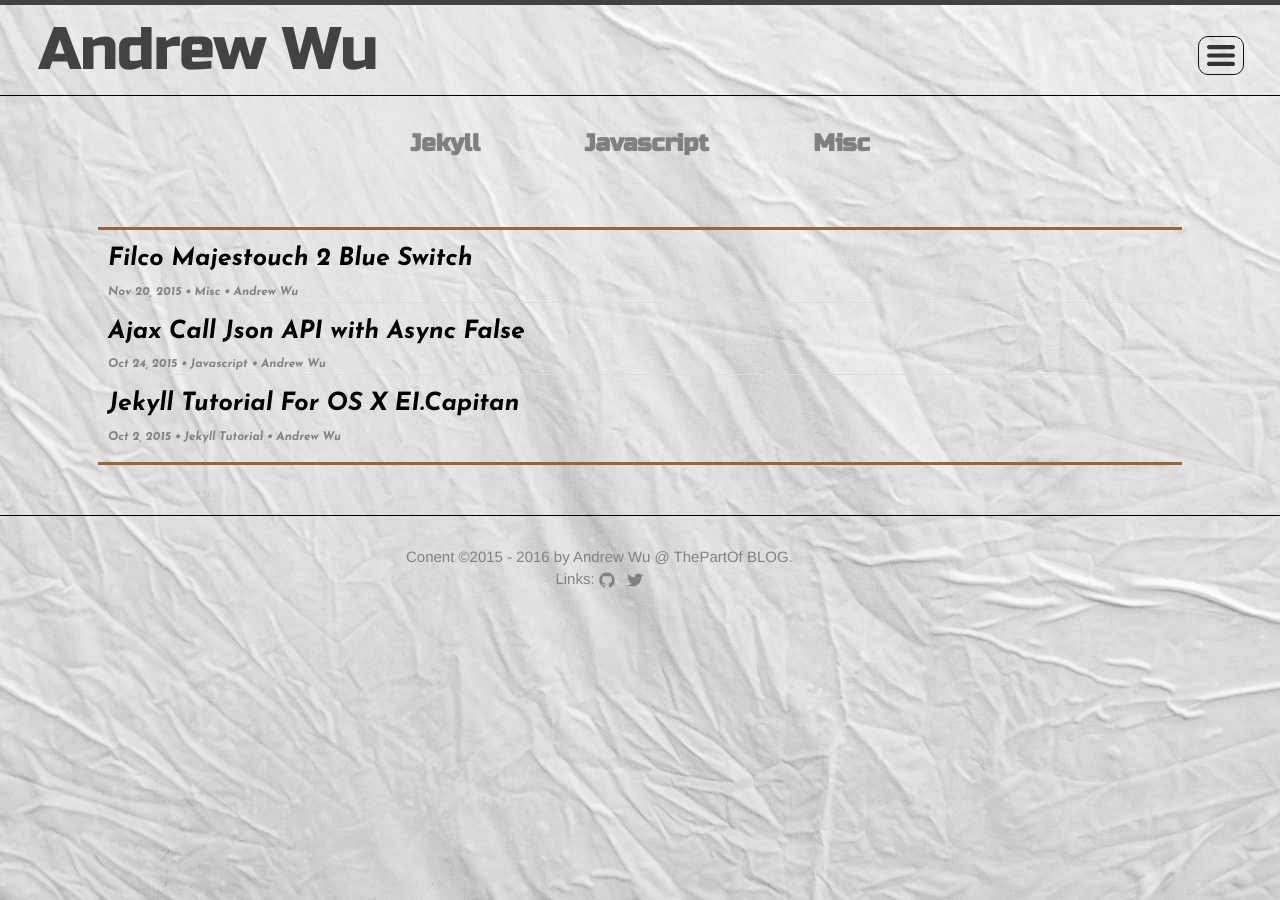
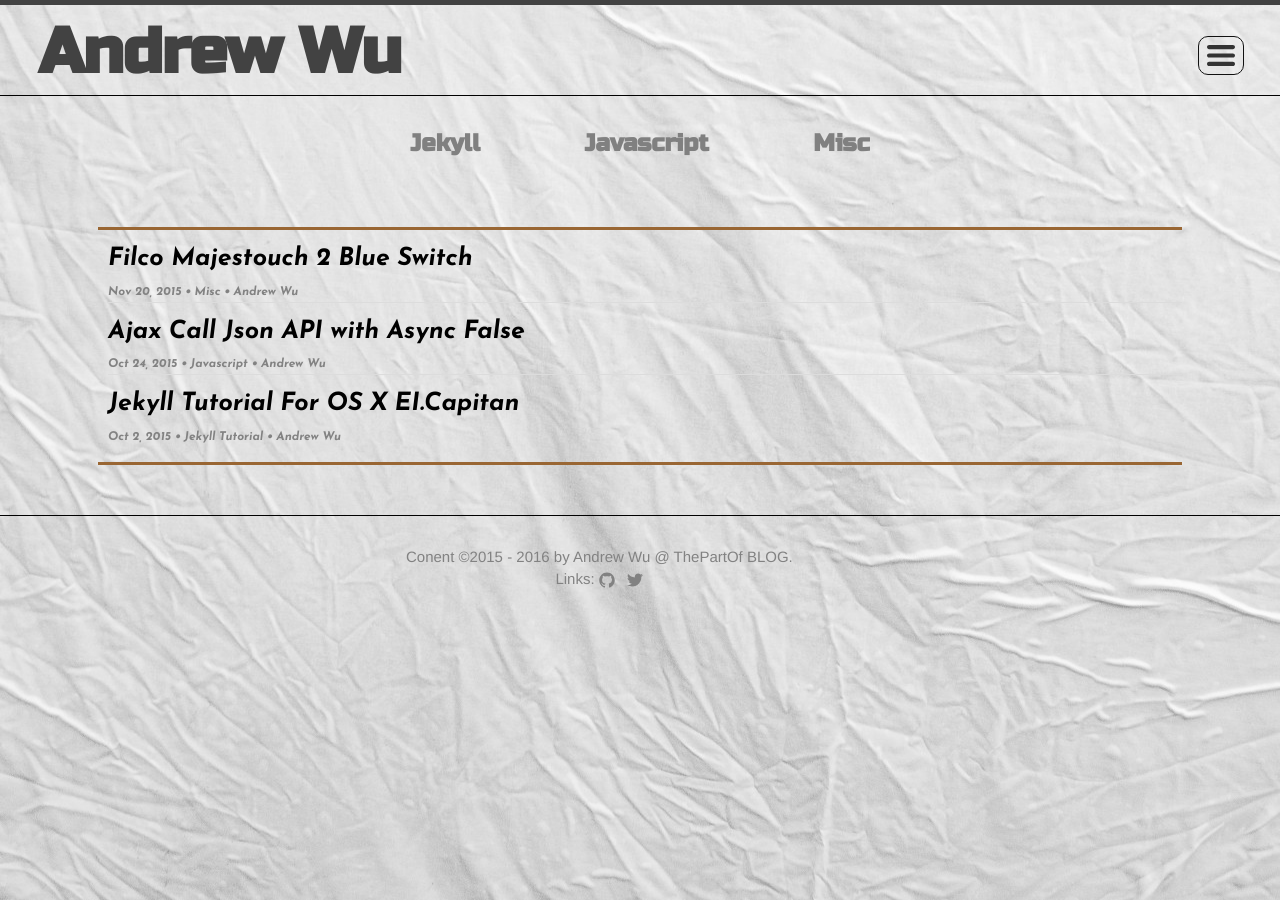
Before and after one commit to thepartof/thepartof.github.io, a Jekyll site: the page built from index.html, in a window 1280 px wide. Built offline with Jekyll 4.4.1, drawn with Linux system fonts in a browser that asks for light colours.

Commit message:
Update _layout.scss

```diff
--- a/_sass/_layout.scss
+++ b/_sass/_layout.scss
@@ -95,11 +95,12 @@
 }
 
 .site-title {
-    font-size: 60px;
+    font-size: 5vw;
     letter-spacing: -1px;
     margin-left: 3%;
     text-align: left;
     font-family: 'Russo One', sans-serif;
+    font-weight: bolder;
 
     @include media-query($on-palm) {
         font-size: 8vw;
```
